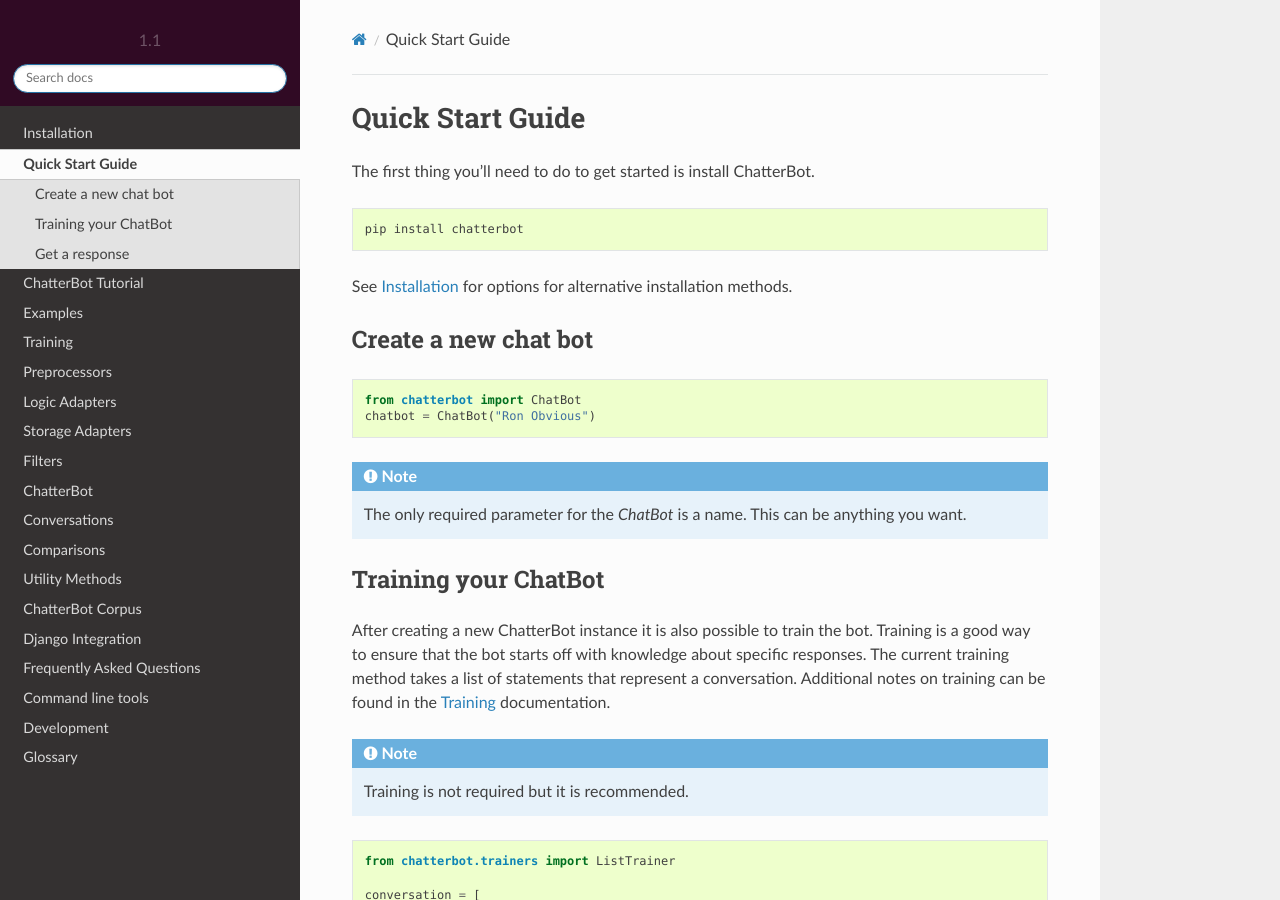
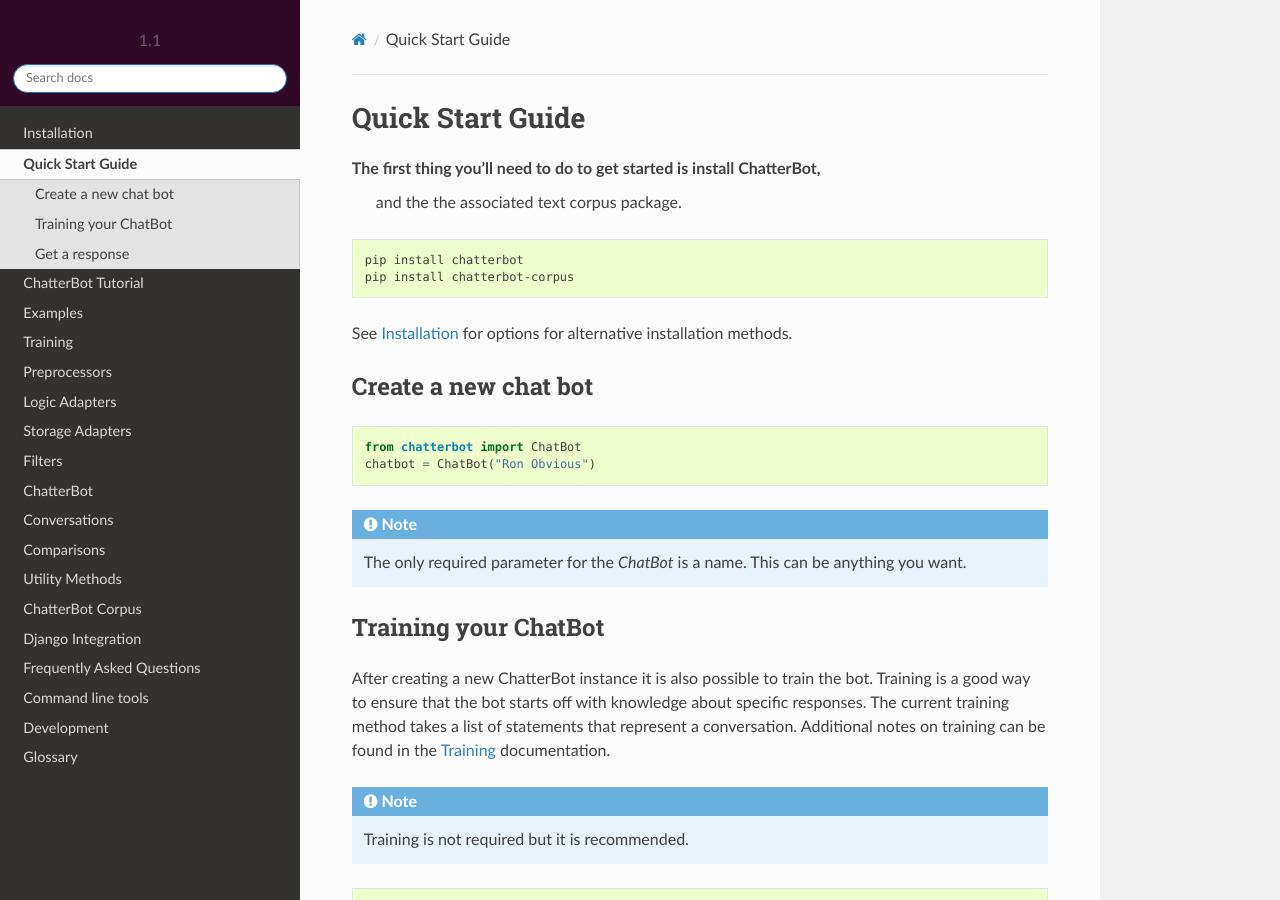
Before and after one commit to ShoneGK/ChatterPy, a Sphinx documentation site: the page built from docs/quickstart.rst, in a window 1280 px wide and 900 px high. Built offline with Sphinx 7.4.7 and the Read the Docs theme 2.0.0, drawn with Linux system fonts in a browser that asks for light colours; comment, search, counter and statistics services are not loaded.

Commit message:
clarified setup procedure

```diff
--- a/docs/quickstart.rst
+++ b/docs/quickstart.rst
@@ -2,11 +2,13 @@
 Quick Start Guide
 =================
 
-The first thing you'll need to do to get started is install ChatterBot.
+The first thing you'll need to do to get started is install ChatterBot,
+ and the the associated text corpus package.
 
 .. code-block:: bash
 
    pip install chatterbot
+   pip install chatterbot-corpus
 
 See :ref:`Installation` for options for alternative installation methods.
 
```
Also changed, not shown: README.md (+25 -11 lines).
